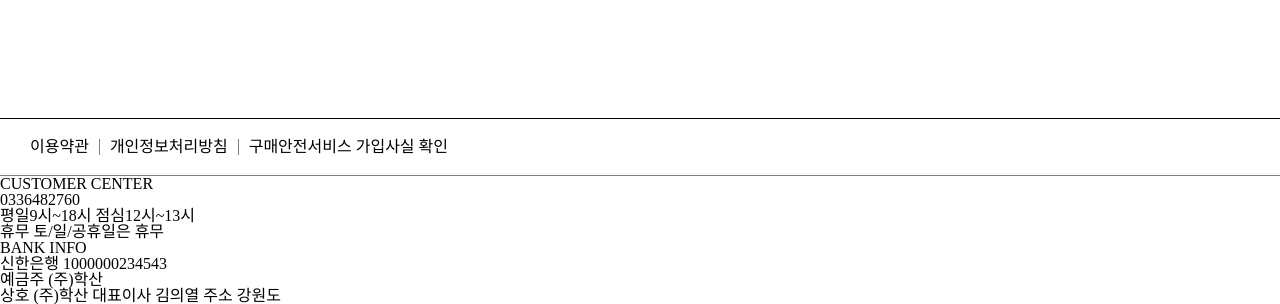
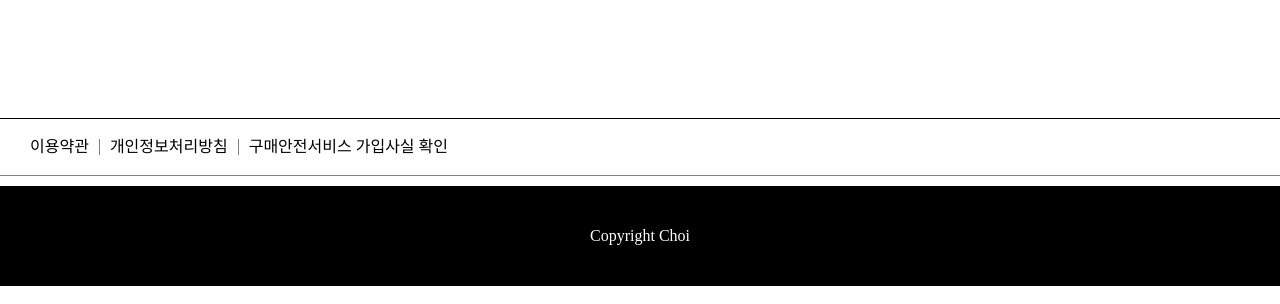
Before and after one commit to YUNAAAAAAAAAA/terarosacopy, a plain HTML site: page index.html in a window 1280 px wide. Shown: the part 3325-3629 px from the top of the page. Drawn offline with Linux system fonts and the light colour scheme.

Commit message:
Update index.html

```diff
--- a/index.html
+++ b/index.html
@@ -140,27 +140,7 @@
                 </ul>
             </div>
 
-            <div>
-                <ul>
-                    <li>
-                        <ul>
-                            <p>CUSTOMER CENTER</p>
-                            <p>0336482760</p>
-                            <p>평일9시~18시 점심12시~13시<br/>휴무 토/일/공휴일은 휴무</p>
-                        </ul>
-                    </li>
-                    <li>
-                        <ul>
-                            <p>BANK INFO</p>
-                            <p>신한은행 1000000234543</p>
-                            <p>예금주 (주)학산</p>
-                        </ul>
-                    </li>
-                    <li>
-                        <p>상호 (주)학산 대표이사 김의열 주소 강원도</p>
-                    </li>
-                </ul>
-            </div>
+            <p>Copyright Choi</p>
         </footer>
 
         <!-- 주석내용 -->
```
